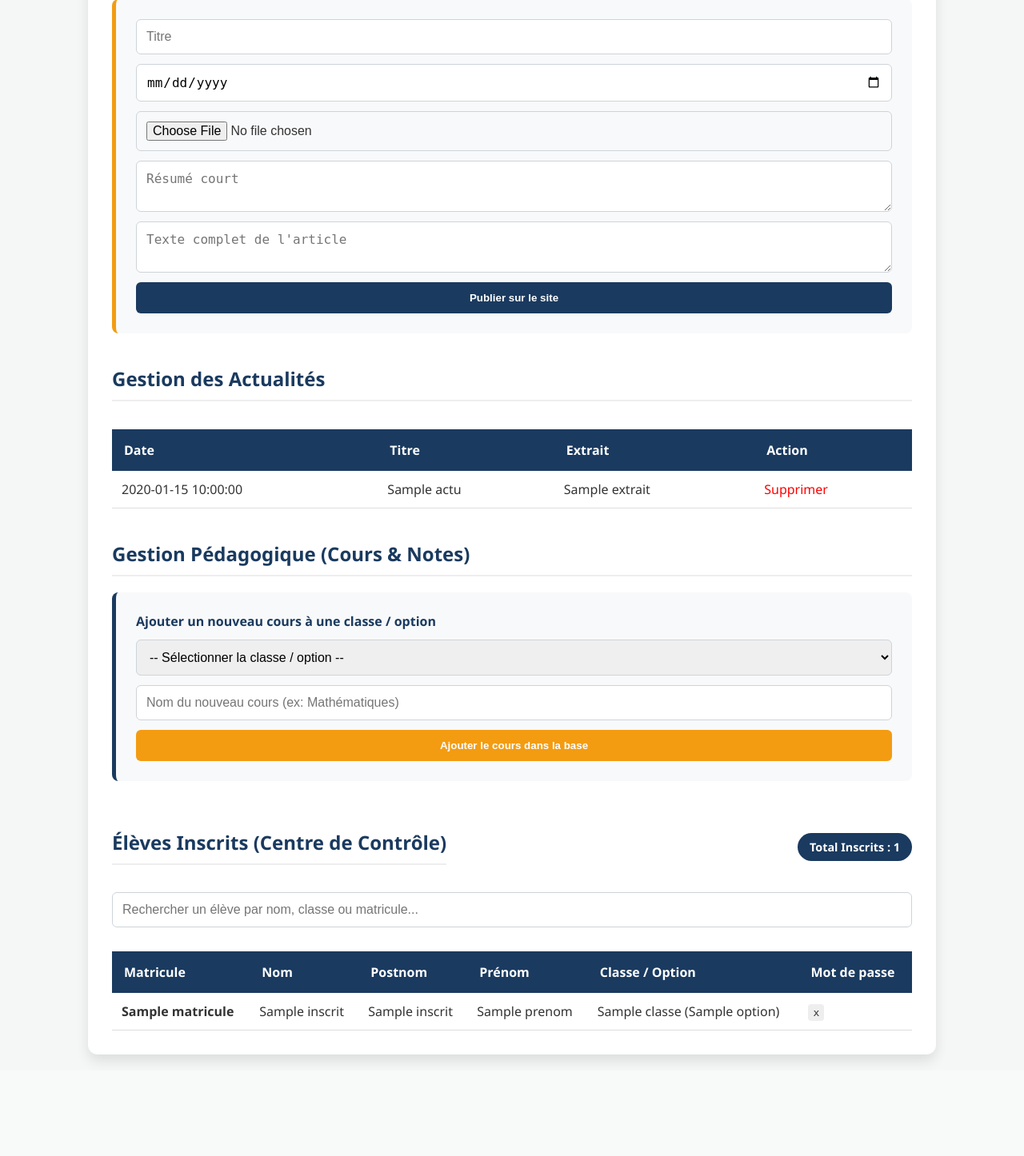
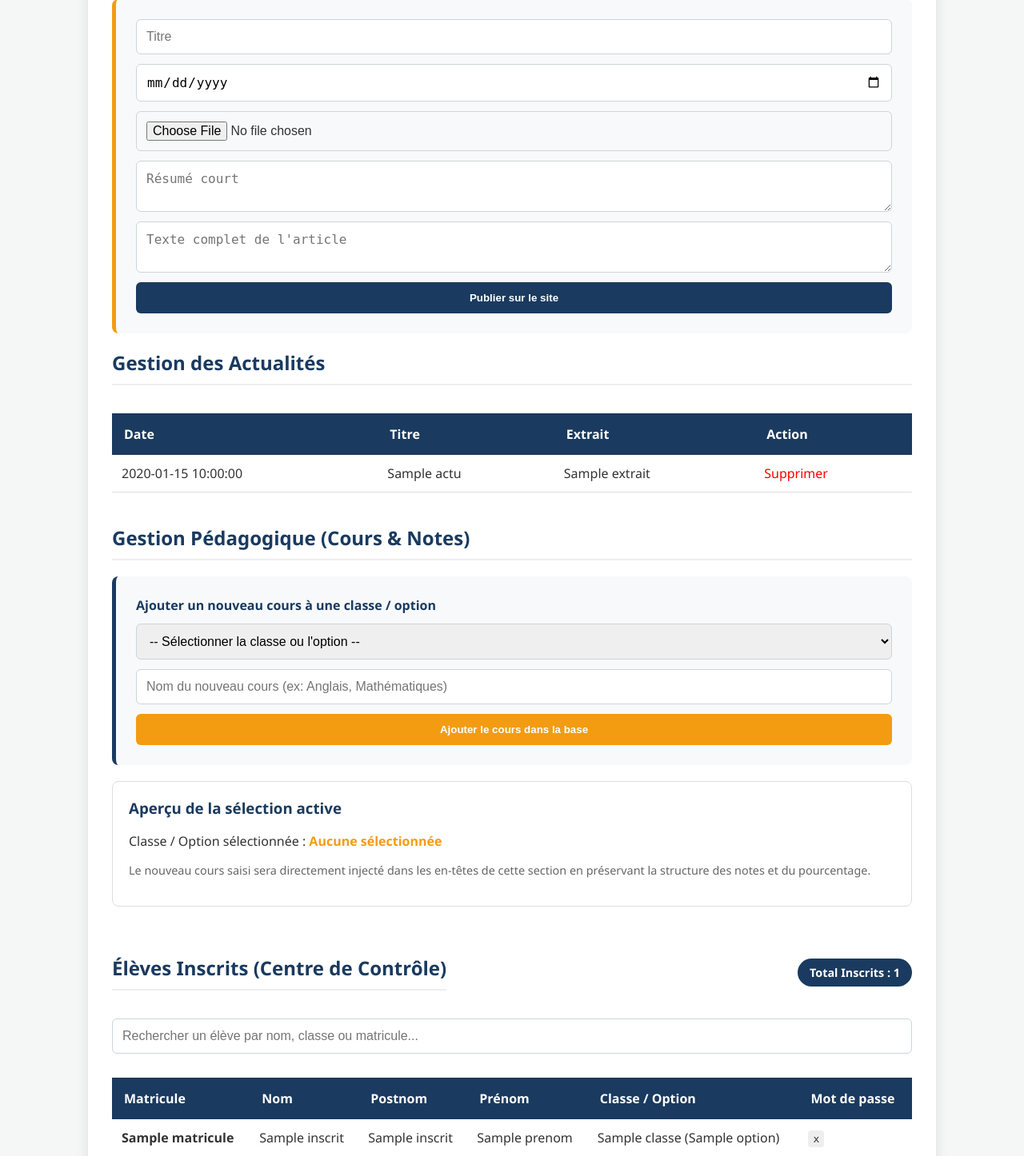
Before and after one commit to PIERRESTONE260/centre_cotrole_CS_BANZA, a Flask app: template templates/dashboard.html in a window 1280 px wide. Shown: the part 334-1780 px from the top of the page at 80% size. Before the commit the page ends 1664 px from the top, so only its background shows below. Run offline with Flask 3, Linux system fonts and the light colour scheme; the template is opened without the code that fills it: most values are stand-ins (such as "Sample title", 1, 10 or a date in 2020).

Commit message:
nouvelle fonction ajout

```diff
--- a/app.py
+++ b/app.py
@@ -124,9 +124,14 @@ def ajouter_cours_admin():
     nom_cours = request.form.get('nom_cours')
 
     if classe_cible and nom_cours:
-        payload = {"action": "ajouterCours", "classe": classe_cible, "nomCours": nom_cours}
+        # Envoi de la requête au script Google Apps Script avec l'action et le nom exact de l'onglet cible
+        payload = {
+            "action": "ajouterCours",
+            "classe": classe_cible.strip(),
+            "nomCours": nom_cours.strip()
+        }
         try:
-            response = requests.post(URL_API_COTES_B, json=payload, allow_redirects=True, timeout=10)
+            response = requests.post(URL_API_COTES_B, json=payload, allow_redirects=True, timeout=15)
             print("Réponse Google Apps Script (Statut) :", response.status_code)
             print("Réponse Google Apps Script (Contenu) :", response.text)
         except Exception as e:
--- a/templates/dashboard.html
+++ b/templates/dashboard.html
@@ -9,20 +9,18 @@
             href="{{ url_for('static', filename='img/favicon.svg') }}"
             type="image/xlm">
         <style>
-            /* --- Votre style original conservé --- */
             :root { --accent: #f39c12; --primary-color: #1a3a5f; --accent-color: #2c5a8e; --danger-color: #e74c3c; --bg-color: #f4f7f6; }
             body { font-family: 'Segoe UI', Roboto, sans-serif; background-color: var(--bg-color); margin: 0; padding: 20px; color: #333; }
             .container { max-width: 1000px; margin: auto; background: white; padding: 30px; border-radius: 12px; box-shadow: 0 8px 16px rgba(0,0,0,0.1); }
             h1 { color: var(--accent); border-bottom: 2px solid #eee; padding-bottom: 10px; }
             h2 { color: var(--primary-color); border-bottom: 2px solid #eee; padding-bottom: 10px; }
-            form { display: flex; flex-direction: column; gap: 12px; margin-bottom: 40px; padding: 25px; background: #f8f9fa; border-radius: 8px; border-left: 5px solid var(--accent); }
+            form { display: flex; flex-direction: column; gap: 12px; margin-bottom: 20px; padding: 25px; background: #f8f9fa; border-radius: 8px; border-left: 5px solid var(--accent); }
             input, textarea, select { padding: 12px; border: 1px solid #ced4da; border-radius: 6px; font-size: 1rem; width: 100%; box-sizing: border-box; }
             button { padding: 12px; background-color: var(--primary-color); color: white; border: none; border-radius: 6px; font-weight: bold; cursor: pointer; }
             table { width: 100%; border-collapse: collapse; margin-top: 15px; background: white; }
             th { background-color: var(--primary-color); color: white; padding: 15px; text-align: left; }
             td { padding: 12px; border-bottom: 1px solid #ddd; }
 
-            /* --- Améliorations Responsive & Logo --- */
             .header-banner { display: flex; align-items: center; gap: 20px; margin-bottom: 20px; background: white; padding: 15px 30px; border-radius: 12px; box-shadow: 0 4px 8px rgba(0,0,0,0.05); }
             .header-banner img { width: 70px; height: auto; object-fit: contain; }
             .table-responsive { width: 100%; overflow-x: auto; }
@@ -37,34 +35,26 @@
     </head>
     <body>
 
-        <!-- En-tête avec Logo affiché proprement et responsive -->
+        <!-- En-tête avec Logo -->
         <div class="header-banner">
-            <!-- <img src="{{ url_for('static', filename='img/logo.png') }}">
-                alt="Logo CS BANZA" -->
             <div>
                 <h1 style="margin: 0; border: none; padding: 0;">CS BANZA</h1>
-                <p style="margin: 5px 0 0 0; color: #666;">Centre de Contrôle
-                    Administratif</p>
+                <p style="margin: 5px 0 0 0; color: #666;">Centre de Contrôle Administratif</p>
             </div>
         </div>
 
         <div class="container">
             <h1>Administration CS BANZA</h1>
 
-            <!-- Formulaire de Publication existant -->
+            <!-- Section de Publication d'Actualités -->
             <section>
                 <h2>Publier une Actualité</h2>
-                <form action="/publier" method="POST"
-                    enctype="multipart/form-data">
-                    <input type="text" name="titre" placeholder="Titre"
-                        required>
+                <form action="/publier" method="POST" enctype="multipart/form-data">
+                    <input type="text" name="titre" placeholder="Titre" required>
                     <input type="date" name="date" required>
                     <input type="file" name="image" accept="image/*" required>
-                    <textarea name="extrait" placeholder="Résumé court"
-                        required></textarea>
-                    <textarea name="contenu"
-                        placeholder="Texte complet de l'article"
-                        required></textarea>
+                    <textarea name="extrait" placeholder="Résumé court" required></textarea>
+                    <textarea name="contenu" placeholder="Texte complet de l'article" required></textarea>
                     <button type="submit">Publier sur le site</button>
                 </form>
 
@@ -78,8 +68,7 @@
                             <td>{{ a.titre }}</td>
                             <td>{{ a.extrait }}</td>
                             <td>
-                                <a href="/supprimer_actu/{{ a.id }}"
-                                    style="color: red; text-decoration: none;">Supprimer</a>
+                                <a href="/supprimer_actu/{{ a.id }}" style="color: red; text-decoration: none;">Supprimer</a>
                             </td>
                         </tr>
                         {% endfor %}
@@ -87,25 +76,22 @@
                 </div>
             </section>
 
-            <!-- NOUVELLE SECTION : Gestion des Cours et Notes par Classe (Connecté Classeur B) -->
+            <!-- GESTION PÉDAGOGIQUE : Cours & Notes avec TOUTES les classes et options -->
             <section style="margin-top: 40px;">
                 <h2>Gestion Pédagogique (Cours & Notes)</h2>
-                <form action="/ajouter_cours_admin" method="POST"
-                    style="border-left-color: var(--primary-color);">
-                    <p
-                        style="margin: 0; font-weight: bold; color: var(--primary-color);">Ajouter
-                        un nouveau cours à une classe / option</p>
-                    <select name="classe_cible" required>
-                        <option value>-- Sélectionner la classe / option
-                            --</option>
+                <form action="/ajouter_cours_admin" method="POST" style="border-left-color: var(--primary-color);">
+                    <p style="margin: 0; font-weight: bold; color: var(--primary-color);">Ajouter un nouveau cours à une classe / option</p>
+
+                    <!-- Liste exhaustive de TOUTES les classes de l'établissement -->
+                    <select name="classe_cible" id="classeCible" required onchange="mettreAJourAperçu()">
+                        <option value="">-- Sélectionner la classe ou l'option --</option>
+
                         <optgroup label="Maternelle">
-                            <option value="1ère Maternelle">1ère
-                                Maternelle</option>
-                            <option value="2ème Maternelle">2ème
-                                Maternelle</option>
-                            <option value="3ème Maternelle">3ème
-                                Maternelle</option>
+                            <option value="1ère Maternelle">1ère Maternelle</option>
+                            <option value="2ème Maternelle">2ème Maternelle</option>
+                            <option value="3ème Maternelle">3ème Maternelle</option>
                         </optgroup>
+
                         <optgroup label="Primaire">
                             <option value="1ère Primaire">1ère Primaire</option>
                             <option value="2ème Primaire">2ème Primaire</option>
@@ -114,39 +100,64 @@
                             <option value="5ème Primaire">5ème Primaire</option>
                             <option value="6ème Primaire">6ème Primaire</option>
                         </optgroup>
-                        <optgroup label="Secondaire Général">
-                            <option value="7ème Secondaire">7ème
-                                Secondaire</option>
-                            <option value="8ème Secondaire">8ème
-                                Secondaire</option>
+
+                        <optgroup label="Secondaire Général (7ème & 8ème)">
+                            <option value="7ème Secondaire">7ème Secondaire</option>
+                            <option value="8ème Secondaire">8ème Secondaire</option>
                         </optgroup>
-                        <optgroup label="Secondaire avec Options (1ère à 4ème)">
-                            <option value="1ère secondaire (Commerciale)">1ère
-                                secondaire - Commerciale</option>
-                            <option value="1ère secondaire (Littéraire)">1ère
-                                secondaire - Littéraire</option>
-                            <option value="1ère secondaire (Scientifique)">1ère
-                                secondaire - Scientifique</option>
-                            <option value="2ème secondaire (Commerciale)">2ème
-                                secondaire - Commerciale</option>
-                            <option value="2ème secondaire (Littéraire)">2ème
-                                secondaire - Littéraire</option>
-                            <option value="3ème secondaire (Commerciale)">3ème
-                                secondaire - Commerciale</option>
-                            <option value="4ème secondaire (Commerciale)">4ème
-                                secondaire - Commerciale</option>
+
+                        <optgroup label="Secondaire - Cycles & Options (1ère à 4ème)">
+                            <option value="1ère secondaire - CG">1ère secondaire - Commerciale (CG)</option>
+                            <option value="1ère secondaire - LITT">1ère secondaire - Littéraire (LITT)</option>
+                            <option value="1ère secondaire - SCIENCES">1ère secondaire - Scientifique (SCIENCES)</option>
+                            <option value="1ère secondaire - TCC">1ère secondaire - Technique (TCC)</option>
+                            <option value="1ère secondaire - HP">1ère secondaire - Pédagogie (HP)</option>
+                            <option value="1ère secondaire - MG">1ère secondaire - Mécanique Générale (MG)</option>
+                            <option value="1ère secondaire - MA">1ère secondaire - Mécanique Auto (MA)</option>
+                            <option value="1ère secondaire - ELEC">1ère secondaire - Électricité (ELEC)</option>
+
+                            <option value="2ème secondaire - CG">2ème secondaire - Commerciale (CG)</option>
+                            <option value="2ème secondaire - LITT">2ème secondaire - Littéraire (LITT)</option>
+                            <option value="2ème secondaire - SCIENCES">2ème secondaire - Scientifique (SCIENCES)</option>
+                            <option value="2ème secondaire - TCC">2ème secondaire - Technique (TCC)</option>
+                            <option value="2ème secondaire - HP">2ème secondaire - Pédagogie (HP)</option>
+                            <option value="2ème secondaire - MG">2ème secondaire - Mécanique Générale (MG)</option>
+                            <option value="2ème secondaire - MA">2ème secondaire - Mécanique Auto (MA)</option>
+                            <option value="2ème secondaire - ELEC">2ème secondaire - Électricité (ELEC)</option>
+
+                            <option value="3ème secondaire - CG">3ème secondaire - Commerciale (CG)</option>
+                            <option value="3ème secondaire - LITT">3ème secondaire - Littéraire (LITT)</option>
+                            <option value="3ème secondaire - SCIENCES">3ème secondaire - Scientifique (SCIENCES)</option>
+                            <option value="3ème secondaire - TCC">3ème secondaire - Technique (TCC)</option>
+                            <option value="3ème secondaire - HP">3ème secondaire - Pédagogie (HP)</option>
+                            <option value="3ème secondaire - MG">3ème secondaire - Mécanique Générale (MG)</option>
+                            <option value="3ème secondaire - MA">3ème secondaire - Mécanique Auto (MA)</option>
+                            <option value="3ème secondaire - ELEC">3ème secondaire - Électricité (ELEC)</option>
+
+                            <option value="4ème secondaire - CG">4ème secondaire - Commerciale (CG)</option>
+                            <option value="4ème secondaire - LITT">4ème secondaire - Littéraire (LITT)</option>
+                            <option value="4ème secondaire - SCIENCES">4ème secondaire - Scientifique (SCIENCES)</option>
+                            <option value="4ème secondaire - TCC">4ème secondaire - Technique (TCC)</option>
+                            <option value="4ème secondaire - HP">4ème secondaire - Pédagogie (HP)</option>
+                            <option value="4ème secondaire - MG">4ème secondaire - Mécanique Générale (MG)</option>
+                            <option value="4ème secondaire - MA">4ème secondaire - Mécanique Auto (MA)</option>
+                            <option value="4ème secondaire - ELEC">4ème secondaire - Électricité (ELEC)</option>
                         </optgroup>
                     </select>
-                    <input type="text" name="nom_cours"
-                        placeholder="Nom du nouveau cours (ex: Mathématiques)"
-                        required>
-                    <button type="submit"
-                        style="background-color: var(--accent);">Ajouter le
-                        cours dans la base</button>
+
+                    <input type="text" name="nom_cours" placeholder="Nom du nouveau cours (ex: Anglais, Mathématiques)" required>
+                    <button type="submit" style="background-color: var(--accent);">Ajouter le cours dans la base</button>
                 </form>
+
+                <!-- APERÇU EN TEMPS RÉEL DANS LE CENTRE DE CONTRÔLE -->
+                <div style="background: #fff; padding: 20px; border-radius: 8px; border: 1px solid #ddd; margin-top: 20px;">
+                    <h3 style="margin-top: 0; color: var(--primary-color);">Aperçu de la sélection active</h3>
+                    <p>Classe / Option sélectionnée : <strong id="apercuClasse" style="color: var(--accent);">Aucune sélectionnée</strong></p>
+                    <p style="font-size: 0.9rem; color: #666;">Le nouveau cours saisi sera directement injecté dans les en-têtes de cette section en préservant la structure des notes et du pourcentage.</p>
+                </div>
             </section>
 
-            <!-- SECTION : Élèves Inscrits avec Statistiques et Recherche -->
+            <!-- SECTION : Élèves Inscrits -->
             <section style="margin-top: 40px;">
                 <div style="display: flex; justify-content: space-between; align-items: center; flex-wrap: wrap; gap: 10px;">
                     <h2>Élèves Inscrits (Centre de Contrôle)</h2>
@@ -155,7 +166,6 @@
                     </span>
                 </div>
 
-                <!-- Barre de recherche rapide pour l'administration -->
                 <div style="margin: 15px 0;">
                     <input type="text" id="searchEleve" placeholder="Rechercher un élève par nom, classe ou matricule..." onkeyup="filtrerEleves()" style="background: #fff;">
                 </div>
@@ -188,7 +198,7 @@
                 </div>
             </section>
 
-            <!-- Script de filtrage instantané -->
+            <!-- Scripts utilitaires (Filtre et Aperçu) -->
             <script>
                 function filtrerEleves() {
                     let input = document.getElementById("searchEleve").value.toLowerCase();
@@ -204,6 +214,18 @@
                         }
                     }
                 }
+
+                function mettreAJourAperçu() {
+                    let select = document.getElementById("classeCible");
+                    let valeurTexte = select.options[select.selectedIndex].text;
+                    let affichageApercu = document.getElementById("apercuClasse");
+
+                    if (select.value === "") {
+                        affichageApercu.textContent = "Aucune sélectionnée";
+                    } else {
+                        affichageApercu.textContent = valeurTexte;
+                    }
+                }
             </script>
         </div>
     </body>
```
